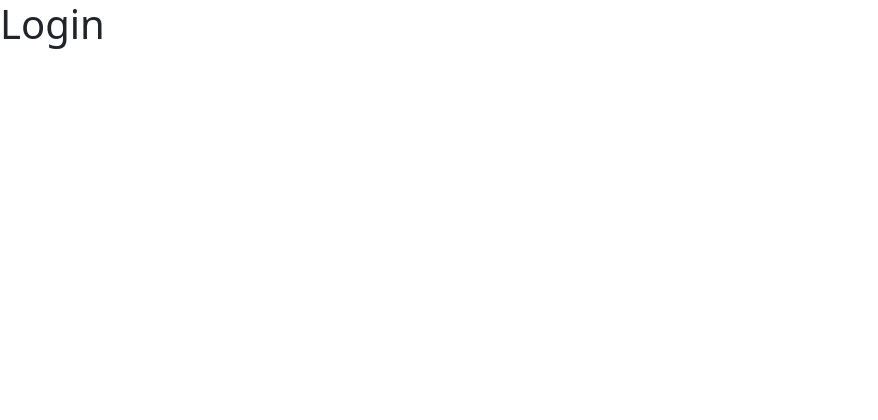
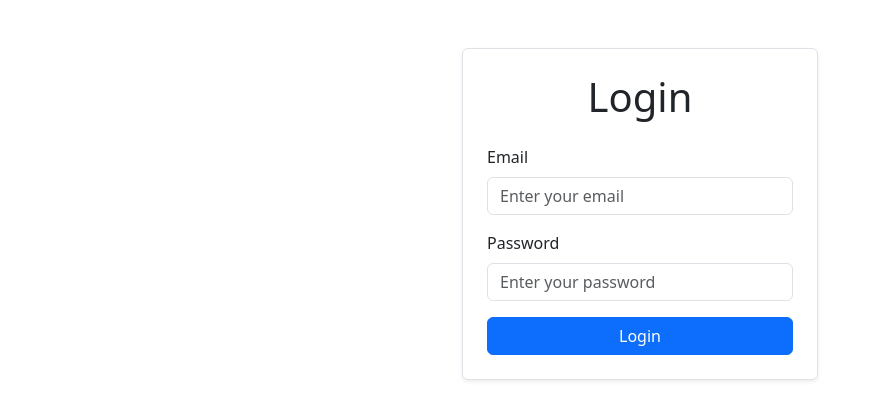
Before and after one commit to Sandeep-1405/Designdot-frontend, a React (Create React App) app: page /login in a window 1280 px wide. Shown: the top 420 px of the page, without its empty margins (0-878 px from the left). Built offline with nearby package versions, Linux system fonts and the light colour scheme.

Commit message:
completed

```diff
--- a/src/App.js
+++ b/src/App.js
@@ -12,7 +12,7 @@ function App() {
       <Route path='/register' element={<Signup/>} />
       <Route path='/login' element={<Login/>} />
       <Route path='/' element={<Home/>} />
-      <Route path='/:name' element={<BlogData/>} />
+      <Route path='/:title' element={<BlogData/>} />
     </Routes>
    </BrowserRouter>
   );
--- a/src/Components/BlogData.js
+++ b/src/Components/BlogData.js
@@ -1,9 +1,43 @@
-import React from 'react';
+import axios from 'axios';
+import React, { useEffect, useState } from 'react';
+import { useParams } from 'react-router-dom';
 
 const BlogData = () => {
+    const [blogData, setBlogData] = useState([]);
+    const { title } = useParams();
+    const jwt = localStorage.getItem('jwt');
+
+    useEffect(() => {
+        const fetchBlog = async () => {
+            try {
+                const res = await axios.get(`http://localhost:3001/${title}`, { headers: { 'Authorization': `Bearer ${jwt}` } });
+                setBlogData(res.data.blog);
+            } catch (error) {
+                console.log(error);
+            }
+        };
+        fetchBlog();
+    }, [title]);
+
     return (
-        <div>
-            <h1>Blog Data</h1>
+        <div className="container mt-5">
+            <h1 className="text-center mb-4">Blog Data</h1>
+
+            {blogData.length === 0 ? (
+                <p className="text-center">No blog found</p>
+            ) : (
+                blogData.map(blog => (
+                    <div key={blog._id} className="card mb-4">
+                        <div className="card-body">
+                            <h4>Title:</h4>
+                            <p className="card-text">{blog.title}</p>
+                            <h6>Description:</h6>
+                            <p className="card-text">{blog.description}</p>
+
+                        </div>
+                    </div>
+                ))
+            )}
         </div>
     );
 };
--- a/src/Components/Home.js
+++ b/src/Components/Home.js
@@ -1,9 +1,128 @@
-import React from 'react';
+import axios from 'axios';
+import React, { useEffect, useState } from 'react';
+import { Link, useNavigate } from 'react-router-dom';
 
 const Home = () => {
+    const [title, setTitle] = useState('');
+    const [description, setDescription] = useState('');
+    const [displayBlogs, setDisplayBlogs] = useState([]);
+    const [blogCreated, setBlogCreated] = useState(true);
+    const navigate = useNavigate();
+    const jwt = localStorage.getItem('jwt');
+    //console.log(jwt)
+
+    if(jwt === null){
+        navigate('/login')
+    }
+
+    useEffect(() => {
+        const fetchBlogs = async () => {
+            try {
+                const res = await axios.get('http://localhost:3001/blogs', {
+                    headers: {
+                        'Authorization': `Bearer ${jwt}`,
+                    },
+                });
+                setBlogCreated(false)
+                console.log(res)
+                setDisplayBlogs(res?.data?.blogs);
+            } catch (error) {
+                console.log(error)
+            }
+        };
+
+        if (blogCreated) {
+            fetchBlogs();
+            setBlogCreated(false);
+        }
+    }, [blogCreated]);
+
+    const handleSubmit = async (e) => {
+        e.preventDefault();
+        try {
+            const res = await axios.post(
+                'http://localhost:3001/blog',
+                { title, description },
+                {
+                    headers: {
+                        'Authorization': `Bearer ${jwt}`,
+                    },
+                }
+            );
+            alert(res?.data?.message);
+            setTitle('');
+            setDescription('');
+            setBlogCreated(true);
+        } catch (error) {
+            alert(error?.response?.data?.message);
+        }
+    };
+
+    const onClickLogout = ()=>{
+        localStorage.clear();
+        navigate('/login')
+    }
+
     return (
-        <div>
-            <h1>Blogs</h1>
+        <div className="container mt-5">
+            <div className="row justify-content-center">
+                <div className='d-flex justify-content-between mb-3'>
+                    <h1>Blogs</h1>
+                    <button className='btn btn-outline-danger' onClick={onClickLogout}>Logout</button>
+                </div>
+                <div className="col-12">
+                    <form onSubmit={handleSubmit} className="p-4 rounded shadow-sm">
+                        <h5 className="text-start mb-4">Create a Blog</h5>
+
+                        <div className="mb-3">
+                            <label htmlFor="title" className="form-label fw-bold">Title</label>
+                            <input
+                                type="text"
+                                id="title"
+                                className="form-control"
+                                placeholder="Enter your Blog Title"
+                                value={title}
+                                onChange={e => setTitle(e.target.value)}
+                                required
+                            />
+                        </div>
+
+                        <div className="mb-3">
+                            <label htmlFor="description" className="form-label fw-bold">Description</label>
+                            <textarea
+                                className="form-control"
+                                placeholder="Enter your Description"
+                                value={description}
+                                onChange={e => setDescription(e.target.value)}
+                                required
+                                rows={5}
+                            ></textarea>
+                        </div>
+
+                        <div className="text-end">
+                            <button type="submit" className="btn btn-outline-secondary w-25">Create</button>
+                        </div>
+                    </form>
+                </div>
+            </div>
+
+            <div className="mt-5">
+                <h4>Recent Blogs</h4>
+                <hr />
+                {displayBlogs.length === 0 ? (
+                    <h6>No Recent Blogs</h6>
+                ) : (
+                    displayBlogs.map(blog => (
+                        <Link to={`/${blog.title}`} key={blog._id} className="mb-4 card p-3 text-decoration-none" >
+                            <p className="lh-1 mb-2">{blog.userId.name}</p>
+                            <p className="lh-1">{new Date(blog.updatedAt).toLocaleString()}</p>
+
+                            <h3 className='mt-2'>{blog.title}</h3>
+
+                        </Link>
+                    ))
+                )}
+            </div>
         </div>
     );
 };
--- a/src/Components/Login.js
+++ b/src/Components/Login.js
@@ -1,14 +1,65 @@
 import React, { useState } from 'react';
+import 'bootstrap/dist/css/bootstrap.min.css';
+import axios from 'axios';
+import { useNavigate } from 'react-router-dom';
 
 const Login = () => {
     const [email, setEmail] = useState('');
     const [password, setPassword] = useState('');
+    const navigate = useNavigate();
+
+    const handleSubmit = async(e) => {
+        e.preventDefault();
+        try{
+            const res = await axios.post('http://localhost:3001/login',{email,password})
+            localStorage.setItem('jwt',res.data.jwtToken)
+            console.log(res)
+            alert(res.data.message)
+            navigate('/')
+        }catch(error){
+            console.log(error)
+            alert(error.response.data.message)
+        }
+    };
+
     return (
-        <form>
-            <h1>Login</h1>
+        <div className="container mt-5">
+            <div className="row justify-content-center">
+                <div className="col-12 col-md-6 col-lg-4">
+                    <form onSubmit={handleSubmit} className="border p-4 rounded shadow-sm">
+                        <h1 className="text-center mb-4">Login</h1>
 
+                        <div className="mb-3">
+                            <label htmlFor="email" className="form-label">Email</label>
+                            <input
+                                type="email"
+                                id="email"
+                                className="form-control"
+                                placeholder="Enter your email"
+                                value={email}
+                                onChange={e => setEmail(e.target.value)}
+                                required
+                            />
+                        </div>
 
-        </form>
+                        <div className="mb-3">
+                            <label htmlFor="password" className="form-label">Password</label>
+                            <input
+                                type="password"
+                                id="password"
+                                className="form-control"
+                                placeholder="Enter your password"
+                                value={password}
+                                onChange={e => setPassword(e.target.value)}
+                                required
+                            />
+                        </div>
+
+                        <button type="submit" className="btn btn-primary w-100">Login</button>
+                    </form>
+                </div>
+            </div>
+        </div>
     );
 };
 
```
